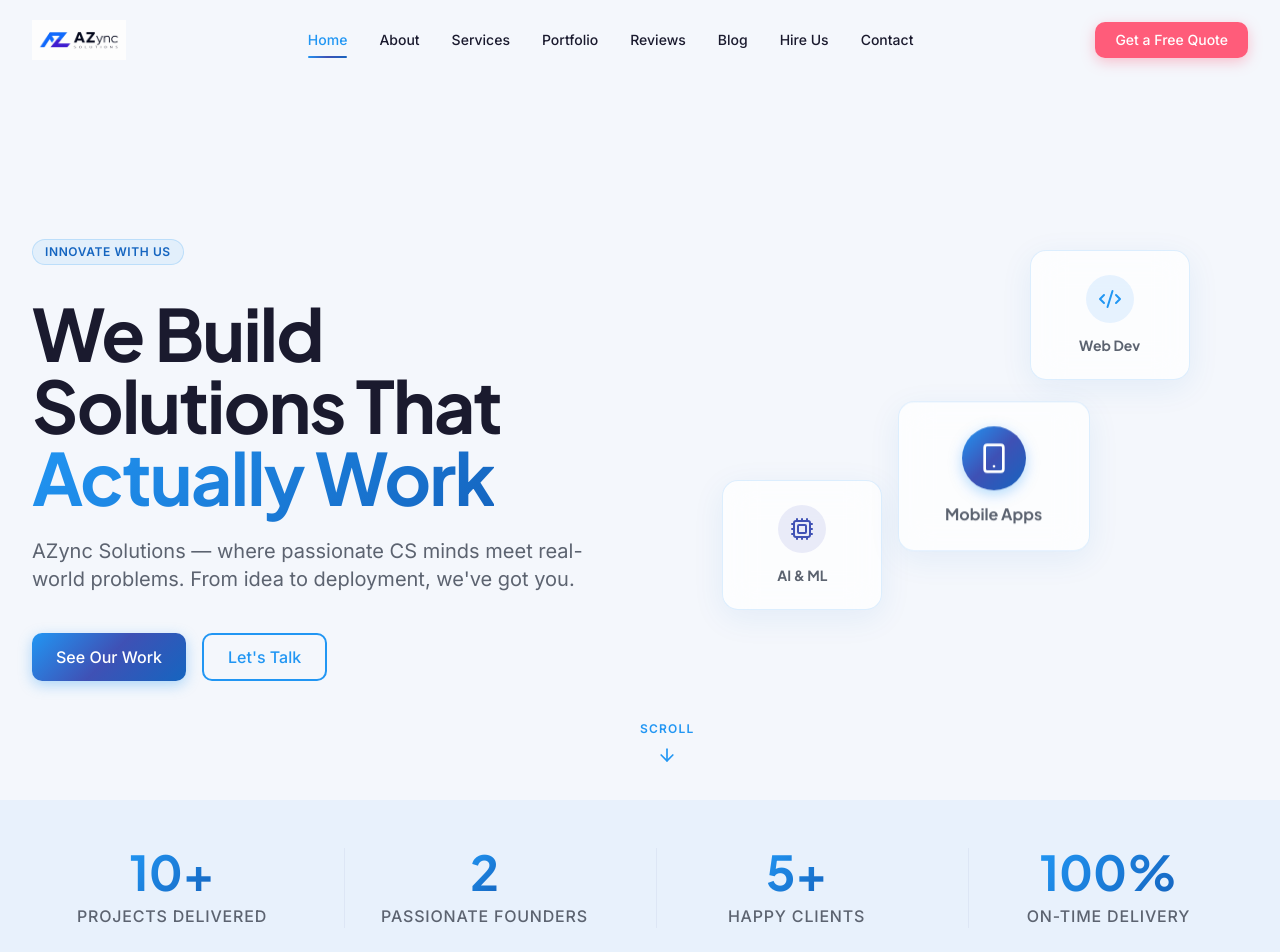
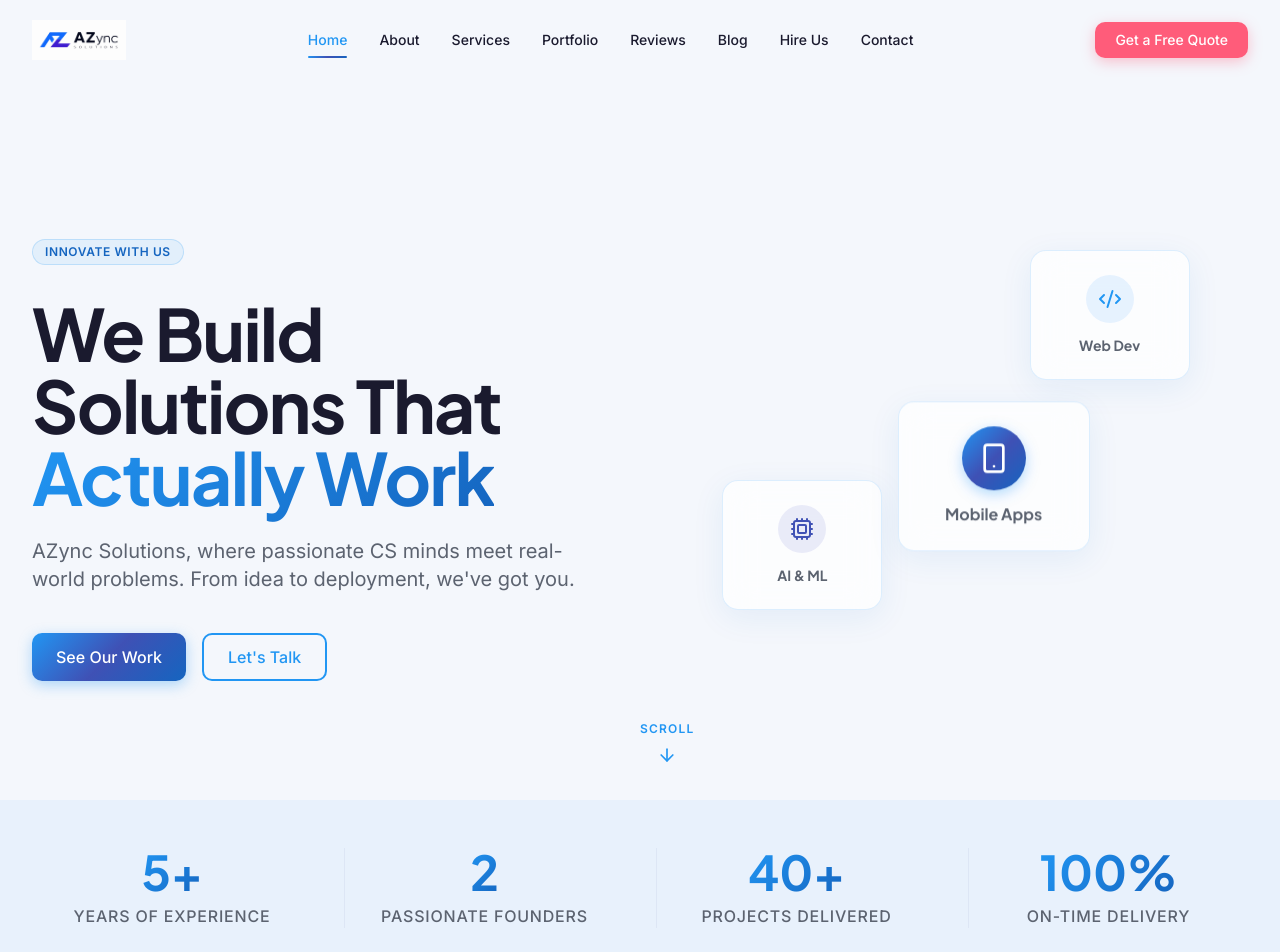
Before and after one commit to azyncsolutions-dot/azync-solutions, a React (Vite) app: page / in a window 1280 px wide. Shown: the top 952 px of the page. Built offline with nearby package versions, Linux system fonts and the light colour scheme.

Commit message:
Update stats bar, add 40+ projects, remove em dashes, update Reviews stats

```diff
--- a/src/components/sections/HomeHero.jsx
+++ b/src/components/sections/HomeHero.jsx
@@ -41,7 +41,7 @@ const HomeHero = () => {
               We Build Solutions That <span className="text-gradient">Actually Work</span>
             </h1>
             <p className="text-lg md:text-xl text-brand-gray max-w-xl leading-relaxed">
-              AZync Solutions — where passionate CS minds meet real-world problems. From idea to deployment, we've got you.
+              AZync Solutions, where passionate CS minds meet real-world problems. From idea to deployment, we've got you.
             </p>
             <div className="flex flex-wrap items-center gap-4 mt-4">
               <Button to="/portfolio" variant="primary">See Our Work</Button>
--- a/src/components/sections/StatsBar.jsx
+++ b/src/components/sections/StatsBar.jsx
@@ -25,9 +25,9 @@ const AnimatedCounter = ({ end, duration = 2, suffix = '' }) => {
 
 const StatsBar = () => {
   const stats = [
-    { id: 1, end: 10, suffix: '+', label: 'Projects Delivered' },
+    { id: 1, end: 5, suffix: '+', label: 'Years of Experience' },
     { id: 2, end: 2, suffix: '', label: 'Passionate Founders' },
-    { id: 3, end: 5, suffix: '+', label: 'Happy Clients' },
+    { id: 3, end: 40, suffix: '+', label: 'Projects Delivered' },
     { id: 4, end: 100, suffix: '%', label: 'On-Time Delivery' },
   ];
 
--- a/src/components/sections/Testimonials.jsx
+++ b/src/components/sections/Testimonials.jsx
@@ -252,6 +252,7 @@ const Testimonials = () => {
             {[
               { value: '5.0', label: 'Average Rating' },
               { value: '100%', label: 'Job Success' },
+              { value: '40+', label: 'Projects Delivered' },
             ].map((stat) => (
               <div key={stat.label} className="text-center">
                 <p className="text-3xl font-jakarta font-bold text-gray-900">{stat.value}</p>
--- a/src/pages/Reviews.jsx
+++ b/src/pages/Reviews.jsx
@@ -469,6 +469,7 @@ const Reviews = () => {
             <div className="flex flex-wrap justify-center gap-4">
               <AnimatedStat icon={Star}   value="5.0"  label="Avg. Rating"  delay={0.3} />
               <AnimatedStat icon={Award}  value="100%" label="Job Success"   delay={0.4} />
+              <AnimatedStat icon={Users}  value="40+"  label="Projects Delivered" delay={0.5} />
             </div>
           </motion.div>
         </div>
```
